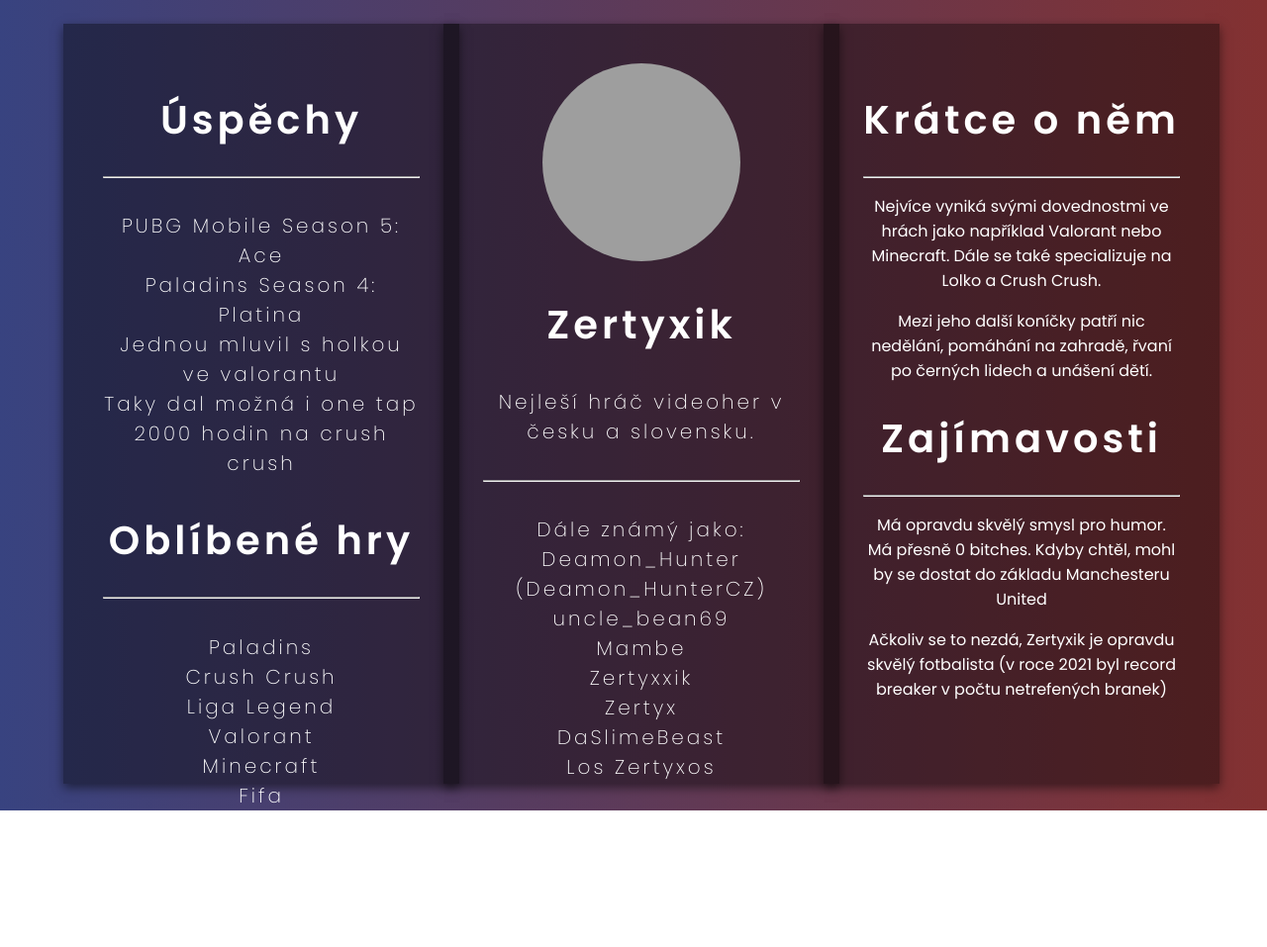
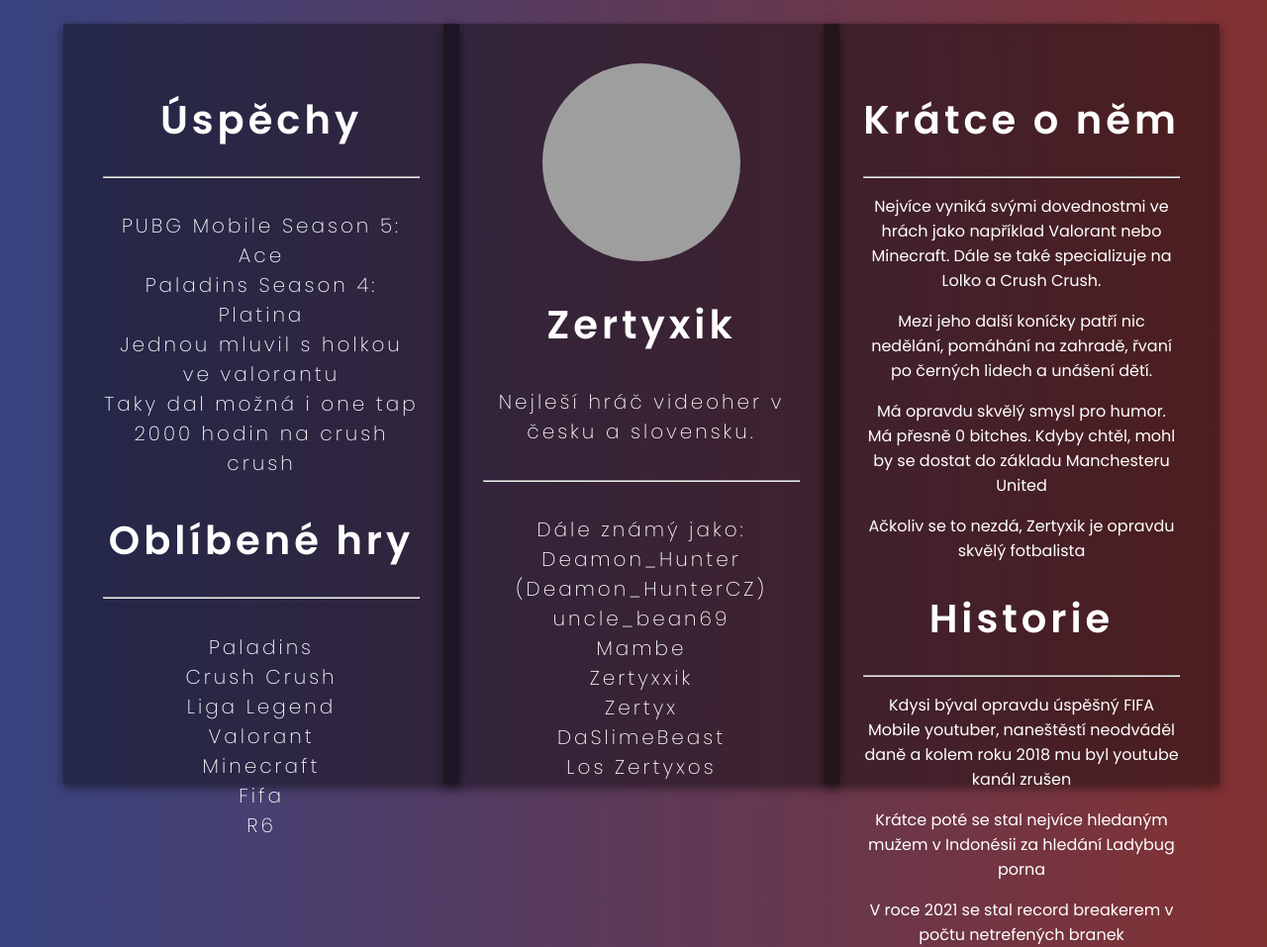
Before and after one commit to houmreu/Zertyxik-FanPage, a plain HTML site: page index.html in a window 1280 px wide. Shown: the whole page at 99% size. Before the commit the page ends 819 px from the top, so only its background shows below. Drawn offline with Linux system fonts and the light colour scheme; grey boxes are pictures that could not be loaded.

Commit message:
Update index.html

```diff
--- a/index.html
+++ b/index.html
@@ -42,6 +42,7 @@
       Valorant<br>
       Minecraft<br>
       Fifa<br>
+      R6<br>
     </h5>
 </div>
 <div class="box3">
@@ -49,10 +50,13 @@
     <hr>
     <p>Nejvíce vyniká svými dovednostmi ve hrách jako například Valorant nebo Minecraft. Dále se také specializuje na Lolko a Crush Crush.</p>
     <p>Mezi jeho další koníčky patří nic nedělání, pomáhání na zahradě, řvaní po černých lidech a unášení dětí.</p>
-  <h1>Zajímavosti</h1>
+    <p>Má opravdu skvělý smysl pro humor. Má přesně 0 bitches. Kdyby chtěl, mohl by se dostat do základu Manchesteru United</p>
+    <p>Ačkoliv se to nezdá, Zertyxik je opravdu skvělý fotbalista</p>
+  <h1>Historie</h1>
     <hr>
-    <p>Má opravdu skvělý smysl pro humor. Má přesně 0 bitches. Kdyby chtěl, mohl by se dostat do základu Manchesteru United</p>
-    <p>Ačkoliv se to nezdá, Zertyxik je opravdu skvělý fotbalista (v roce 2021 byl record breaker v počtu netrefených branek)</p>
+    <p>Kdysi býval opravdu úspěšný FIFA Mobile youtuber, naneštěstí neodváděl daně a kolem roku 2018 mu byl youtube kanál zrušen</p>
+    <p>Krátce poté se stal nejvíce hledaným mužem v Indonésii za hledání Ladybug porna</p>
+    <p>V roce 2021 se stal record breakerem v počtu netrefených branek</p>
 </div>
 </body>
 </html>
```
